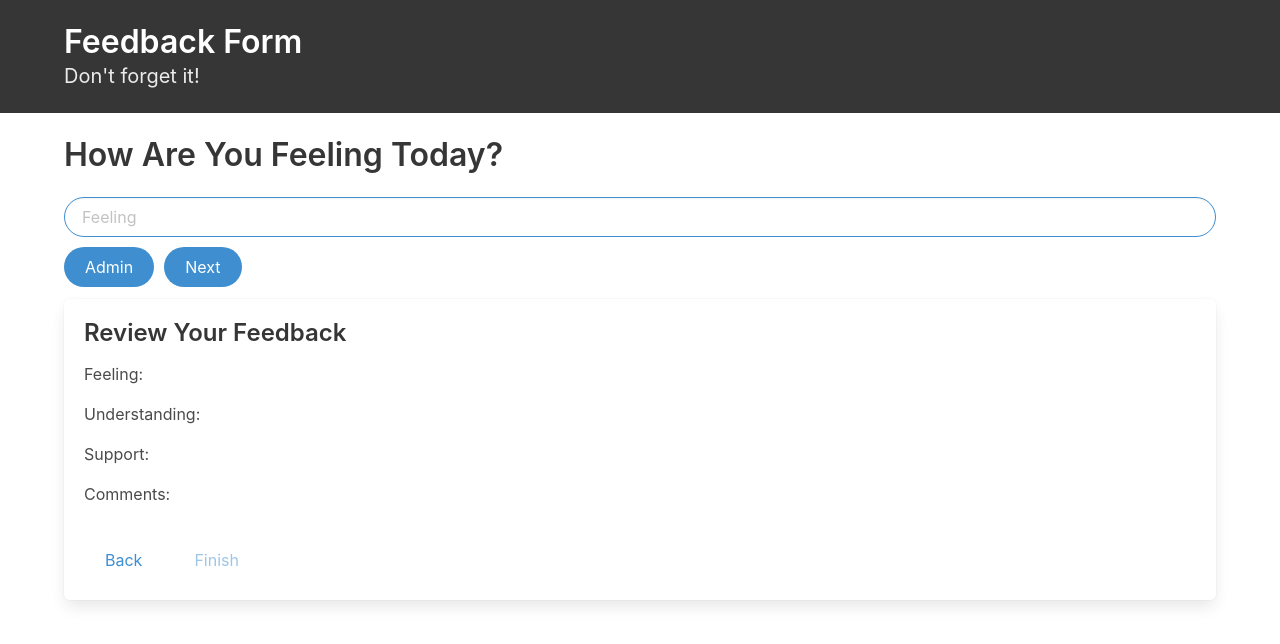
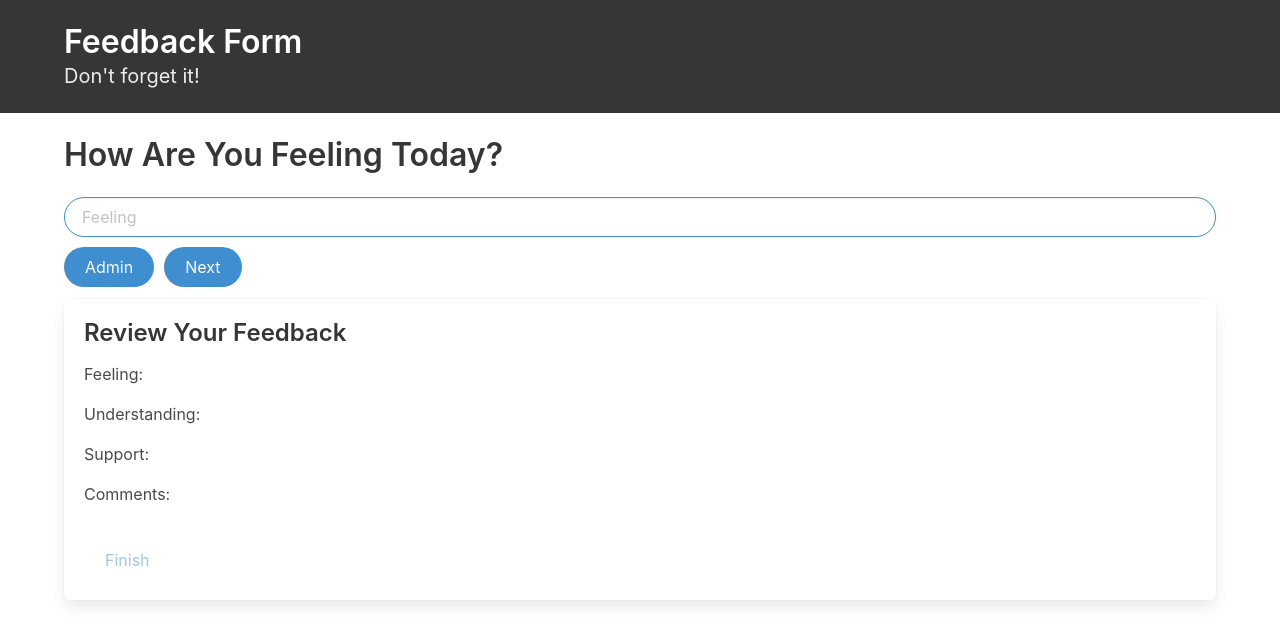
Before and after one commit to awburgard/feedback-weekend, a React (Create React App) app: page /#/ in a window 1280 px wide. Shown: the top 644 px of the page. Built offline with nearby package versions, Linux system fonts and the light colour scheme; no server answers.

Commit message:
removes back button

```diff
--- a/src/components/Review/review.js
+++ b/src/components/Review/review.js
@@ -23,14 +23,11 @@ class Review extends Component {
                 this.props.history.push('/success');
             })
     }
-    goBack = (event) => {
-        this.props.history.push('/comments')
-    }
 
     render() {
         let disableButton = true;
 
-        if( this.props.reduxState.feedbackReducer.feeling &&
+        if (this.props.reduxState.feedbackReducer.feeling &&
             this.props.reduxState.feedbackReducer.understanding &&
             this.props.reduxState.feedbackReducer.support &&
             this.props.reduxState.feedbackReducer.comments) {
@@ -45,10 +42,8 @@ class Review extends Component {
                         <p>Support: {this.props.reduxState.feedbackReducer.support}</p>
                         <p>Comments: {this.props.reduxState.feedbackReducer.comments}</p>
                     </div>
-                <button className="button is-rounded is-info is-inverted" onClick={this.goBack}>Back</button>
                     <button disabled={disableButton} className="button is-rounded is-info is-inverted" onClick={this.addReviewToDatabase}>Finish</button>
                 </div>
-
         )
     }
 }
```
Also changed, not shown: 2 other files (tests, documents, lock files or other folders). Lines whose indentation alone changed are shown as unchanged.
